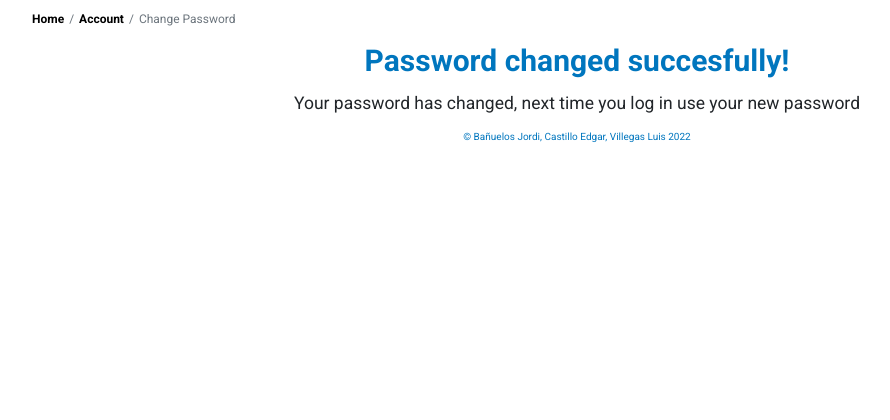
After one commit to edgaracame/courses-fsdi, a Django app: template templates/registration/password_success.html in a window 1280 px wide. The commit adds this page. Shown: the top 420 px of the page, without its empty margins (63-953 px from the left). Run offline with Django 4.2, Linux system fonts and the light colour scheme; the template is opened without the code that fills it, so the values that code supplies are empty; some libraries are stand-ins or nearby versions.

Commit message:
Basic password change form

```diff
--- a/accounts/urls.py
+++ b/accounts/urls.py
@@ -1,5 +1,5 @@
 from django.urls import path
-from .views import SignUpView
+from .views import SignUpView, PasswordsChangeView
 from . import views
 from django.contrib.auth import views as auth_views
 
@@ -11,4 +11,7 @@ urlpatterns = [
     path('reset_password_sent/', auth_views.PasswordResetDoneView.as_view(template_name="registration/password_reset_sent.html"), name="password_reset_done"),
     path('reset/<uidb64>/<token>', auth_views.PasswordResetConfirmView.as_view(template_name="registration/password_reset_form.html"), name="password_reset_confirm"),
     path('reset_password_complete/', auth_views.PasswordResetCompleteView.as_view(template_name="registration/password_reset_done.html"), name="password_reset_complete"),
+    path('password/', PasswordsChangeView.as_view(template_name="registration/password.html"), name="password"),
+    path('password_success', views.password_success, name="password_success"),
+
 ]
--- a/templates/pages/home.html
+++ b/templates/pages/home.html
@@ -56,8 +56,8 @@
           </a>
           {% if request.user.is_authenticated %}
           <ul class="dropdown-menu">
-            <li><a class="dropdown-item" href=""><i class="fa-solid fa-user"></i>
-                &nbsp;My Profile</a></li>
+            <li><a class="dropdown-item" href="{% url 'password' %}"><i class="fa-solid fa-user"></i>
+                &nbsp;Password</a></li>
             <li><a class="dropdown-item" href="{% url 'signup' %}"><i class="fa-solid fa-user-slash"></i></i> &nbsp;Log
                 Out</a></li>
           </ul>
--- /dev/null
+++ b/templates/registration/password_success.html
@@ -0,0 +1,19 @@
+{% extends 'base.html' %}
+
+{% block title %} Password reset notification sent{% endblock title %}
+
+{% block content %}
+<div class="container">
+    <nav aria-label="breadcrumb">
+        <ol class="breadcrumb">
+            <li class="breadcrumb-item"><a href="{% url 'home' %}">Home</a></li>
+            <li class="breadcrumb-item"><a href="">Account</a></li>
+            <li class="breadcrumb-item active" aria-current="page">Change Password</li>
+        </ol>
+    </nav>
+    <div class="h-100 w-100 d-flex align-items-center justify-content-center login">
+        <p>Password changed succesfully!</p>
+        <h3>Your password has changed, next time you log in use your new password</h3>
+    </div>
+</div>
+{% endblock content %}
```
Also changed, not shown: accounts/views.py (+9 -1 lines), templates/registration/password.html (added, +23 -0 lines), db.sqlite3.
